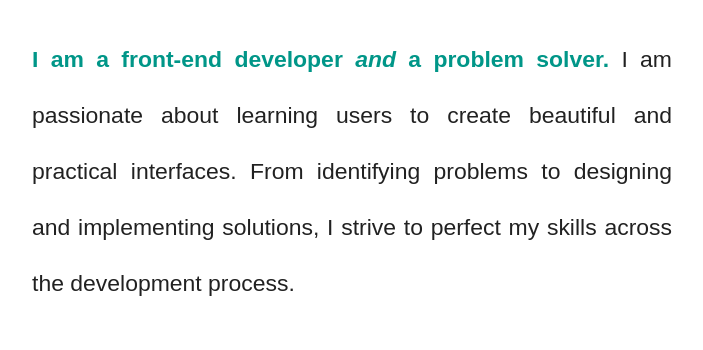
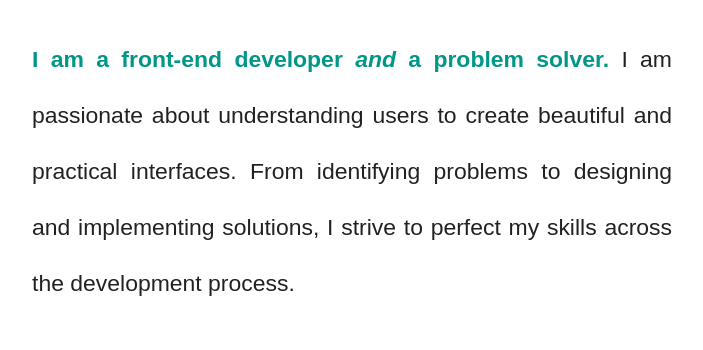
Before and after one commit to spark33/Old-Portfolio, a plain HTML site: page index.html in a window 1280 px wide. Shown: the part 1051-1401 px from the top of the page, without its empty margins (288-991 px from the left). Drawn offline with nearby package versions, Linux system fonts and the light colour scheme.

Commit message:
reworded about

```diff
--- a/index.html
+++ b/index.html
@@ -130,7 +130,7 @@ TO-DO LIST:
 				</table>
 				<h5>
 					<b class="teal-text">I am a front-end developer <i>and</i> a problem solver.</b>
-					I am passionate about learning users to create beautiful and practical interfaces. From identifying problems to designing and implementing solutions, I strive to perfect my skills across the development process.<br/>
+					I am passionate about understanding users to create beautiful and practical interfaces. From identifying problems to designing and implementing solutions, I strive to perfect my skills across the development process.<br/>
 				</h5>
 				<a href="#projects" class="button">Come check out my projects!</a>
 			</div>
```
